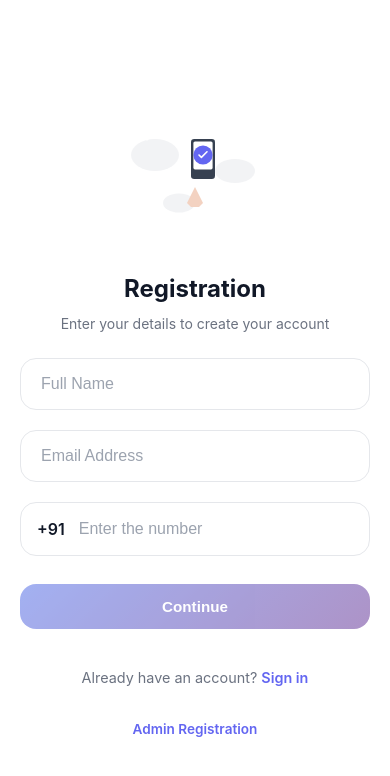
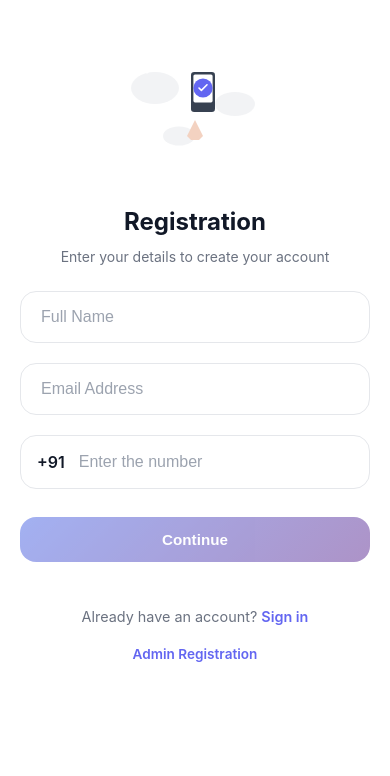
Before and after one commit to ajaypanchal761/digitalasset, a React (Vite) app in the folder frontend/: page /auth/register in a window 390 px wide. Shown: the top 776 px of the page. Built offline with nearby package versions, Linux system fonts and the light colour scheme; no server answers.

Commit message:
new changes

```diff
--- a/frontend/src/pages/Auth/Register.css
+++ b/frontend/src/pages/Auth/Register.css
@@ -18,6 +18,7 @@
   background: #ffffff;
   border-radius: 1.5rem;
   padding: 2rem 1.5rem;
+  padding-bottom: 2.5rem;
   box-shadow: 0 20px 60px rgba(0, 0, 0, 0.3);
   display: flex;
   flex-direction: column;
@@ -27,6 +28,7 @@
   overflow-x: hidden;
   max-height: 100vh;
   max-height: 100dvh;
+  position: relative;
 }
 
 .register-illustration {
@@ -49,6 +51,8 @@
   flex-direction: column;
   align-items: center;
   text-align: center;
+  min-height: 0;
+  flex: 1;
 }
 
 .register-title {
@@ -197,6 +201,9 @@
   display: flex;
   flex-direction: column;
   gap: 0.5rem;
+  width: 100%;
+  padding-top: 1rem;
+  flex-shrink: 0;
 }
 
 .register-footer a {
@@ -243,7 +250,8 @@
     max-height: 100dvh;
     border-radius: 0;
     padding: 1.5rem 1.25rem;
-    justify-content: center;
+    padding-bottom: 2rem;
+    justify-content: flex-start;
     overflow-y: auto;
     overflow-x: hidden;
     -webkit-overflow-scrolling: touch;
@@ -269,6 +277,9 @@
   .register-content {
     width: 100%;
     flex-shrink: 0;
+    min-height: 0;
+    display: flex;
+    flex-direction: column;
   }
 
   .register-form {
@@ -286,6 +297,16 @@
   .register-continue-btn {
     padding: 0.875rem;
     font-size: 0.95rem;
+  }
+
+  .register-footer {
+    margin-top: 1.5rem;
+    margin-bottom: 1rem;
+    padding-bottom: 1rem;
+  }
+
+  .register-footer p {
+    margin: 0.25rem 0;
   }
 }
 
--- a/frontend/src/pages/Chat/Chat.css
+++ b/frontend/src/pages/Chat/Chat.css
@@ -51,13 +51,8 @@
   height: 20px;
 }
 
-.chat-header__spacer {
-  flex: 1;
-}
-
 .chat-header__avatar {
   flex-shrink: 0;
-  order: 3;
 }
 
 .chat-header__avatar-circle {
@@ -87,8 +82,11 @@
   display: flex;
   flex-direction: column;
   gap: 0.125rem;
-  align-items: flex-end;
-  order: 2;
+  align-items: flex-start;
+}
+
+.chat-header__spacer {
+  flex: 1;
 }
 
 .chat-header__name {
--- a/frontend/src/pages/Chat/Chat.jsx
+++ b/frontend/src/pages/Chat/Chat.jsx
@@ -200,16 +200,16 @@ const Chat = () => {
             <path d="M19 12H5M12 19L5 12L12 5" />
           </svg>
         </button>
-        <div className="chat-header__spacer"></div>
-        <div className="chat-header__info">
-          <h1 className="chat-header__name">Admin</h1>
-          <p className="chat-header__status">Online</p>
-        </div>
         <div className="chat-header__avatar">
           <div className="chat-header__avatar-circle">
             <span className="chat-header__avatar-initials">A</span>
           </div>
         </div>
+        <div className="chat-header__info">
+          <h1 className="chat-header__name">Admin</h1>
+          <p className="chat-header__status">Online</p>
+        </div>
+        <div className="chat-header__spacer"></div>
       </header>
 
       {/* Messages Container */}
```
